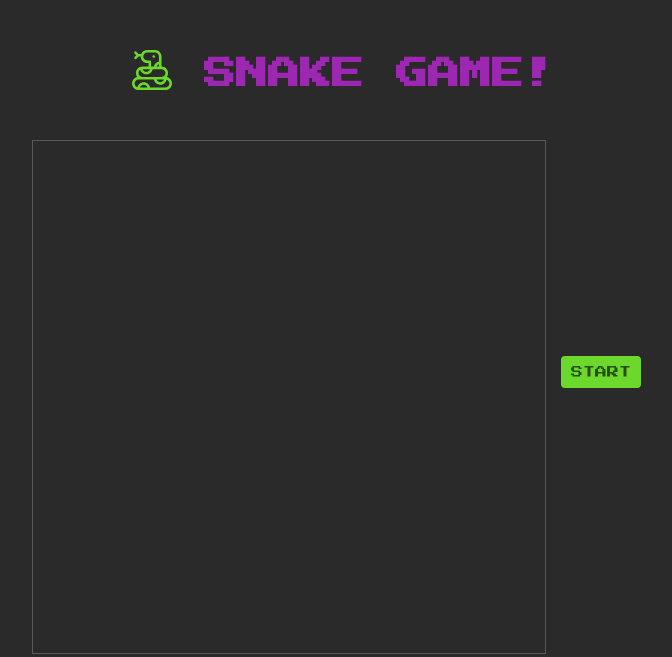
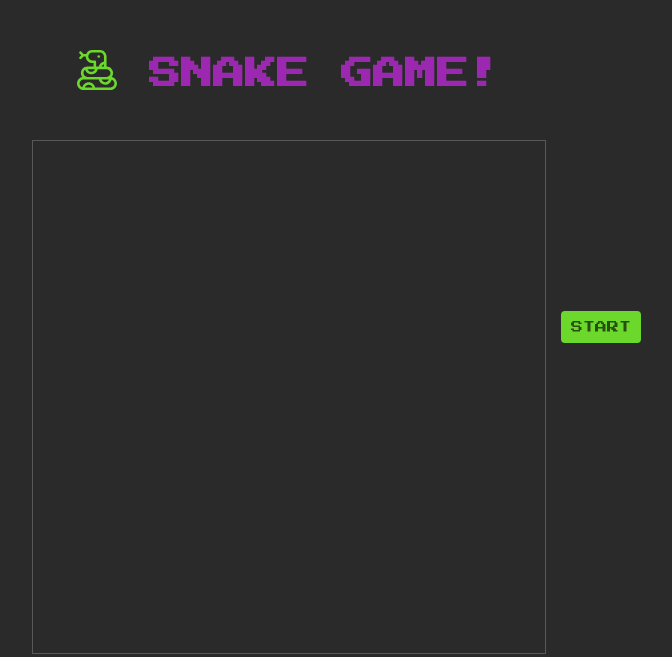
Before and after one commit to laisfrigerio/js-snake-game, a plain HTML site: page index.html in a window 1280 px wide. Shown: the whole page, without its empty margins (296-968 px from the left). Drawn offline with Linux system fonts and the light colour scheme.

Commit message:
Ajuste title and logo CSS
Signed-off-by: Lais Frigério <laisfrigerio@hotmail.com>

```diff
--- a/app.css
+++ b/app.css
@@ -23,6 +23,12 @@ canvas {
 .row {
     align-items: center;
     display: flex;
+}
+
+.col {
+    align-items: center;
+    display: flex;
+    flex-direction: column;
 }
 
 h1 {
--- a/index.html
+++ b/index.html
@@ -9,6 +9,8 @@
 </head>
 <body>
     <div class="content">
+        <div class="row">
+            <div class="col">
                 <h1>
                     <svg version="1.1" id="Layer_1" xmlns="http://www.w3.org/2000/svg" xmlns:xlink="http://www.w3.org/1999/xlink" x="0px" y="0px"
                          viewBox="0 0 512 512" style="enable-background:new 0 0 512 512;" xml:space="preserve">
@@ -43,8 +45,8 @@
                     </svg>
                     Snake Game!
                 </h1>
-        <div class="row">
                 <canvas id="snake" width="512" height="512"></canvas>
+            </div>
             <div class="config">
                 <button onClick="start()" class="start" id="start">Start</button>
                 <button onClick="pause()" class="pause hide" id="pause">Pause</button>
```
Lines whose indentation alone changed are shown as unchanged.
